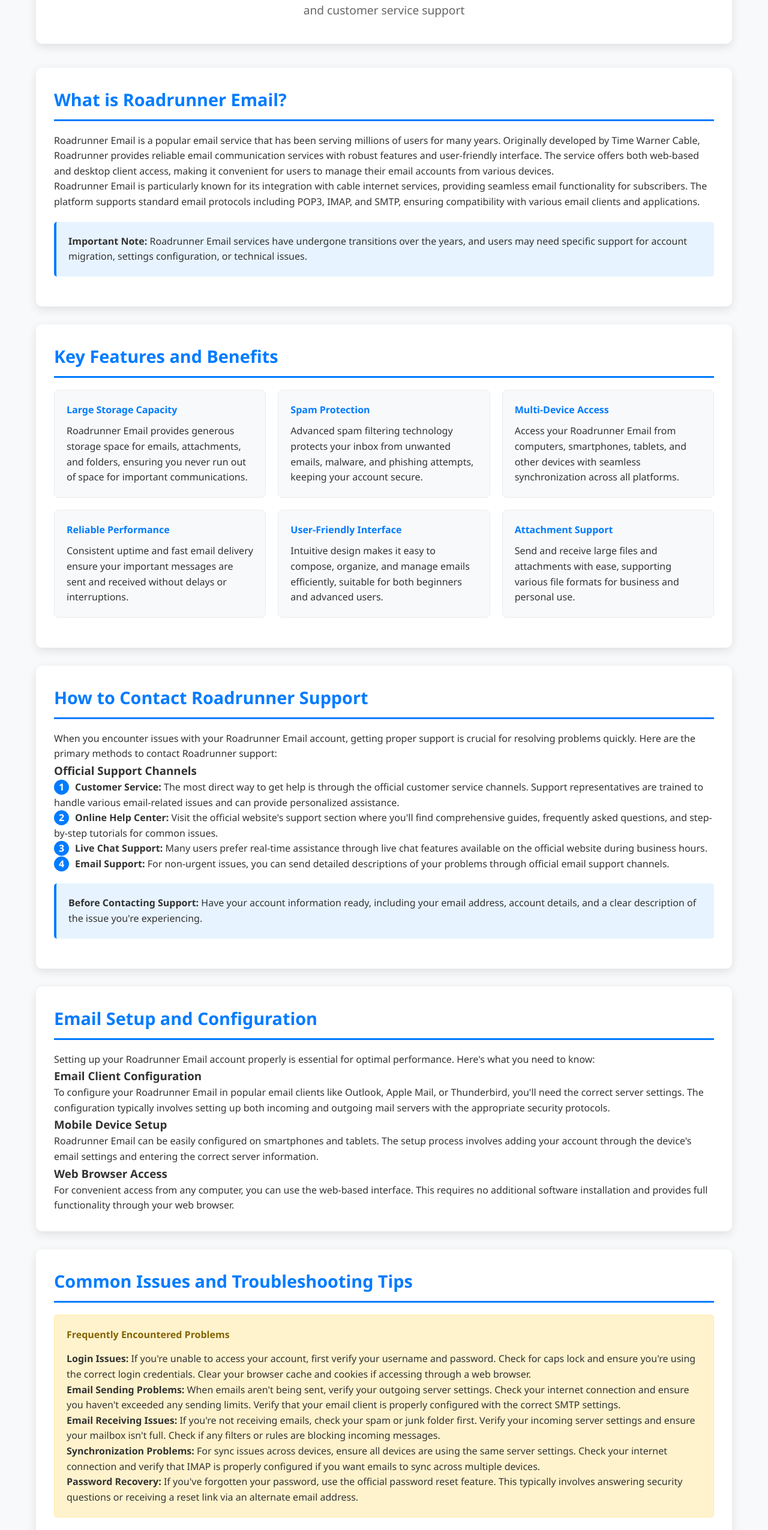
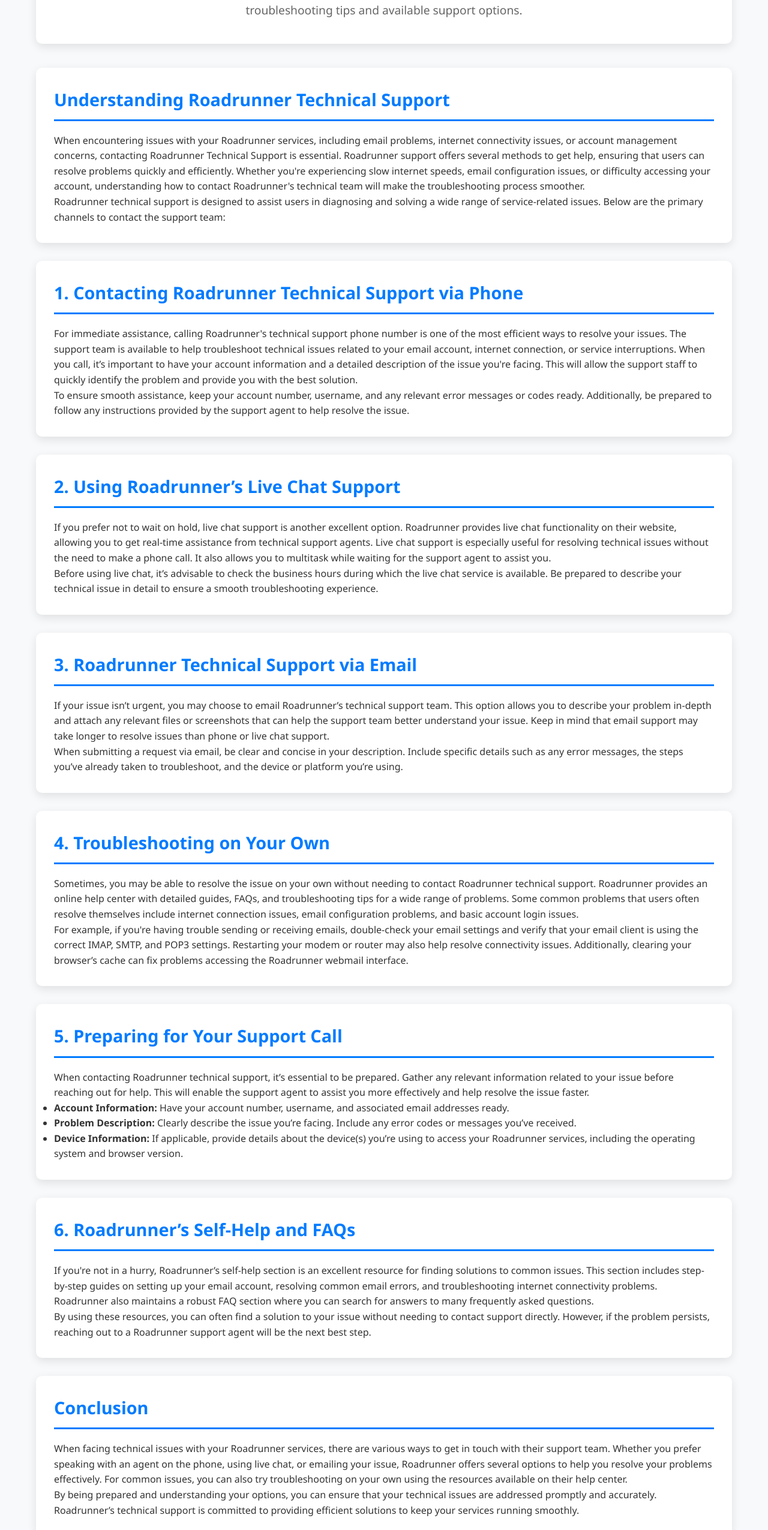
Before and after one commit to deffyfg/RoadRunner-Support-Number, a plain HTML site: page index.html in a window 1280 px wide. Shown: the part 246-2797 px from the top of the page at 60% size. Drawn offline with Linux system fonts and the light colour scheme.

Commit message:
Update index.html

```diff
--- a/index.html
+++ b/index.html
@@ -3,9 +3,9 @@
 <head>
     <meta charset="UTF-8">
     <meta name="viewport" content="width=device-width, initial-scale=1.0">
-    <title>How to Contact Roadrunner Support Number? - Complete Guide & Help</title>
-    <meta name="description" content="Learn how to contact Roadrunner support for email issues, technical problems, and account help. Complete guide with troubleshooting tips and customer service information.">
-    <meta name="keywords" content="Roadrunner customer service number, Roadrunner support contact, Roadrunner helpline, Roadrunner phone support, Roadrunner technical support number, Roadrunner contact number, Spectrum support number, TWC Roadrunner support, Roadrunner customer service contact, Roadrunner support hotline, Roadrunner phone number, Roadrunner account support number, Roadrunner email support number, Roadrunner live support, Roadrunner assistance number, Spectrum customer service number, Roadrunner technical assistance, Roadrunner toll-free number, Roadrunner contact for issues, Roadrunner service phone number, Roadrunner support team contact.">
+    <title>How to Contact Roadrunner Technical Support? - Complete Guide</title>
+    <meta name="description" content="Learn how to contact Roadrunner technical support for email, internet, and account issues. Get troubleshooting tips and step-by-step instructions for resolving problems.">
+    <meta name="keywords" content="roadrunner support, roadrunner troubleshooting, technical support roadrunner, roadrunner customer service, roadrunner internet issues, roadrunner help desk, roadrunner email setup, roadrunner connection problems, roadrunner network support, roadrunner outage assistance, roadrunner service help, roadrunner modem troubleshooting, roadrunner tech assistance, roadrunner account help, roadrunner phone support, roadrunner online support, roadrunner service guide, roadrunner email troubleshooting">
     <meta name="author" content="Roadrunner Support Guide">
     <meta name="robots" content="index, follow">
 
@@ -207,155 +207,68 @@
 
     <div class="container">
         <div class="article-header">
-            <h1 class="article-title">How to Contact Roadrunner Support Number?</h1>
-            <p class="article-subtitle">Complete guide to getting help with your Roadrunner email account, technical issues, and customer service support</p>
+            <h1 class="article-title">How to Contact Roadrunner Technical Support?</h1>
+            <p class="article-subtitle">A complete guide to getting help with your Roadrunner technical issues, including troubleshooting tips and available support options.</p>
         </div>
 
         <div class="content-section">
-            <h2 class="section-title">What is Roadrunner Email?</h2>
-            <p>Roadrunner Email is a popular email service that has been serving millions of users for many years. Originally developed by Time Warner Cable, Roadrunner provides reliable email communication services with robust features and user-friendly interface. The service offers both web-based and desktop client access, making it convenient for users to manage their email accounts from various devices.</p>
+            <h2 class="section-title">Understanding Roadrunner Technical Support</h2>
+            <p>When encountering issues with your Roadrunner services, including email problems, internet connectivity issues, or account management concerns, contacting Roadrunner Technical Support is essential. Roadrunner support offers several methods to get help, ensuring that users can resolve problems quickly and efficiently. Whether you're experiencing slow internet speeds, email configuration issues, or difficulty accessing your account, understanding how to contact Roadrunner's technical team will make the troubleshooting process smoother.</p>
 
-            <p>Roadrunner Email is particularly known for its integration with cable internet services, providing seamless email functionality for subscribers. The platform supports standard email protocols including POP3, IMAP, and SMTP, ensuring compatibility with various email clients and applications.</p>
-
-            <div class="highlight-box">
-                <strong>Important Note:</strong> Roadrunner Email services have undergone transitions over the years, and users may need specific support for account migration, settings configuration, or technical issues.
-            </div>
+            <p>Roadrunner technical support is designed to assist users in diagnosing and solving a wide range of service-related issues. Below are the primary channels to contact the support team:</p>
         </div>
 
         <div class="content-section">
-            <h2 class="section-title">Key Features and Benefits</h2>
-            <div class="feature-grid">
-                <div class="feature-card">
-                    <h4>Large Storage Capacity</h4>
-                    <p>Roadrunner Email provides generous storage space for emails, attachments, and folders, ensuring you never run out of space for important communications.</p>
-                </div>
+            <h2 class="section-title">1. Contacting Roadrunner Technical Support via Phone</h2>
+            <p>For immediate assistance, calling Roadrunner's technical support phone number is one of the most efficient ways to resolve your issues. The support team is available to help troubleshoot technical issues related to your email account, internet connection, or service interruptions. When you call, it’s important to have your account information and a detailed description of the issue you're facing. This will allow the support staff to quickly identify the problem and provide you with the best solution.</p>
 
-                <div class="feature-card">
-                    <h4>Spam Protection</h4>
-                    <p>Advanced spam filtering technology protects your inbox from unwanted emails, malware, and phishing attempts, keeping your account secure.</p>
-                </div>
-
-                <div class="feature-card">
-                    <h4>Multi-Device Access</h4>
-                    <p>Access your Roadrunner Email from computers, smartphones, tablets, and other devices with seamless synchronization across all platforms.</p>
-                </div>
-
-                <div class="feature-card">
-                    <h4>Reliable Performance</h4>
-                    <p>Consistent uptime and fast email delivery ensure your important messages are sent and received without delays or interruptions.</p>
-                </div>
-
-                <div class="feature-card">
-                    <h4>User-Friendly Interface</h4>
-                    <p>Intuitive design makes it easy to compose, organize, and manage emails efficiently, suitable for both beginners and advanced users.</p>
-                </div>
-
-                <div class="feature-card">
-                    <h4>Attachment Support</h4>
-                    <p>Send and receive large files and attachments with ease, supporting various file formats for business and personal use.</p>
-                </div>
-            </div>
+            <p>To ensure smooth assistance, keep your account number, username, and any relevant error messages or codes ready. Additionally, be prepared to follow any instructions provided by the support agent to help resolve the issue.</p>
         </div>
 
         <div class="content-section">
-            <h2 class="section-title">How to Contact Roadrunner Support</h2>
-            <p>When you encounter issues with your Roadrunner Email account, getting proper support is crucial for resolving problems quickly. Here are the primary methods to contact Roadrunner support:</p>
+            <h2 class="section-title">2. Using Roadrunner’s Live Chat Support</h2>
+            <p>If you prefer not to wait on hold, live chat support is another excellent option. Roadrunner provides live chat functionality on their website, allowing you to get real-time assistance from technical support agents. Live chat support is especially useful for resolving technical issues without the need to make a phone call. It also allows you to multitask while waiting for the support agent to assist you.</p>
 
-            <h3>Official Support Channels</h3>
-            <p><span class="step-number">1</span><strong>Customer Service:</strong> The most direct way to get help is through the official customer service channels. Support representatives are trained to handle various email-related issues and can provide personalized assistance.</p>
-
-            <p><span class="step-number">2</span><strong>Online Help Center:</strong> Visit the official website's support section where you'll find comprehensive guides, frequently asked questions, and step-by-step tutorials for common issues.</p>
-
-            <p><span class="step-number">3</span><strong>Live Chat Support:</strong> Many users prefer real-time assistance through live chat features available on the official website during business hours.</p>
-
-            <p><span class="step-number">4</span><strong>Email Support:</strong> For non-urgent issues, you can send detailed descriptions of your problems through official email support channels.</p>
-
-            <div class="highlight-box">
-                <strong>Before Contacting Support:</strong> Have your account information ready, including your email address, account details, and a clear description of the issue you're experiencing.
-            </div>
+            <p>Before using live chat, it’s advisable to check the business hours during which the live chat service is available. Be prepared to describe your technical issue in detail to ensure a smooth troubleshooting experience.</p>
         </div>
 
         <div class="content-section">
-            <h2 class="section-title">Email Setup and Configuration</h2>
-            <p>Setting up your Roadrunner Email account properly is essential for optimal performance. Here's what you need to know:</p>
+            <h2 class="section-title">3. Roadrunner Technical Support via Email</h2>
+            <p>If your issue isn’t urgent, you may choose to email Roadrunner’s technical support team. This option allows you to describe your problem in-depth and attach any relevant files or screenshots that can help the support team better understand your issue. Keep in mind that email support may take longer to resolve issues than phone or live chat support.</p>
 
-            <h3>Email Client Configuration</h3>
-            <p>To configure your Roadrunner Email in popular email clients like Outlook, Apple Mail, or Thunderbird, you'll need the correct server settings. The configuration typically involves setting up both incoming and outgoing mail servers with the appropriate security protocols.</p>
-
-            <h3>Mobile Device Setup</h3>
-            <p>Roadrunner Email can be easily configured on smartphones and tablets. The setup process involves adding your account through the device's email settings and entering the correct server information.</p>
-
-            <h3>Web Browser Access</h3>
-            <p>For convenient access from any computer, you can use the web-based interface. This requires no additional software installation and provides full functionality through your web browser.</p>
+            <p>When submitting a request via email, be clear and concise in your description. Include specific details such as any error messages, the steps you’ve already taken to troubleshoot, and the device or platform you’re using.</p>
         </div>
 
         <div class="content-section">
-            <h2 class="section-title">Common Issues and Troubleshooting Tips</h2>
-            <div class="troubleshooting-list">
-                <h4>Frequently Encountered Problems</h4>
+            <h2 class="section-title">4. Troubleshooting on Your Own</h2>
+            <p>Sometimes, you may be able to resolve the issue on your own without needing to contact Roadrunner technical support. Roadrunner provides an online help center with detailed guides, FAQs, and troubleshooting tips for a wide range of problems. Some common problems that users often resolve themselves include internet connection issues, email configuration problems, and basic account login issues.</p>
 
-                <p><strong>Login Issues:</strong> If you're unable to access your account, first verify your username and password. Check for caps lock and ensure you're using the correct login credentials. Clear your browser cache and cookies if accessing through a web browser.</p>
-
-                <p><strong>Email Sending Problems:</strong> When emails aren't being sent, verify your outgoing server settings. Check your internet connection and ensure you haven't exceeded any sending limits. Verify that your email client is properly configured with the correct SMTP settings.</p>
-
-                <p><strong>Email Receiving Issues:</strong> If you're not receiving emails, check your spam or junk folder first. Verify your incoming server settings and ensure your mailbox isn't full. Check if any filters or rules are blocking incoming messages.</p>
-
-                <p><strong>Synchronization Problems:</strong> For sync issues across devices, ensure all devices are using the same server settings. Check your internet connection and verify that IMAP is properly configured if you want emails to sync across multiple devices.</p>
-
-                <p><strong>Password Recovery:</strong> If you've forgotten your password, use the official password reset feature. This typically involves answering security questions or receiving a reset link via an alternate email address.</p>
-            </div>
-
-            <h3>Advanced Troubleshooting</h3>
-            <p>For more complex issues, you may need to check firewall settings, antivirus configurations, or network connectivity problems. Some email clients may require specific port configurations or security certificate updates.</p>
+            <p>For example, if you're having trouble sending or receiving emails, double-check your email settings and verify that your email client is using the correct IMAP, SMTP, and POP3 settings. Restarting your modem or router may also help resolve connectivity issues. Additionally, clearing your browser’s cache can fix problems accessing the Roadrunner webmail interface.</p>
         </div>
 
         <div class="content-section">
-            <h2 class="section-title">Security and Account Protection</h2>
-            <p>Maintaining the security of your Roadrunner Email account is crucial in today's digital environment. Here are essential security practices:</p>
+            <h2 class="section-title">5. Preparing for Your Support Call</h2>
+            <p>When contacting Roadrunner technical support, it’s essential to be prepared. Gather any relevant information related to your issue before reaching out for help. This will enable the support agent to assist you more effectively and help resolve the issue faster.</p>
 
-            <h3>Password Security</h3>
-            <p>Use strong, unique passwords that include a combination of letters, numbers, and special characters. Avoid using the same password for multiple accounts and consider using a password manager for better security.</p>
-
-            <h3>Two-Factor Authentication</h3>
-            <p>Enable two-factor authentication if available to add an extra layer of security to your account. This prevents unauthorized access even if your password is compromised.</p>
-
-            <h3>Regular Account Monitoring</h3>
-            <p>Regularly check your account activity and immediately report any suspicious activities to support. Monitor your sent folder for emails you didn't send and check for any unauthorized account changes.</p>
+            <ul>
+                <li><strong>Account Information:</strong> Have your account number, username, and associated email addresses ready.</li>
+                <li><strong>Problem Description:</strong> Clearly describe the issue you’re facing. Include any error codes or messages you’ve received.</li>
+                <li><strong>Device Information:</strong> If applicable, provide details about the device(s) you’re using to access your Roadrunner services, including the operating system and browser version.</li>
+            </ul>
         </div>
 
         <div class="content-section">
-            <h2 class="section-title">Migration and Account Transfer</h2>
-            <p>Due to service transitions and provider changes, many Roadrunner Email users need assistance with account migration. This process involves transferring your existing emails, contacts, and settings to a new email service or updating your current configuration.</p>
+            <h2 class="section-title">6. Roadrunner’s Self-Help and FAQs</h2>
+            <p>If you're not in a hurry, Roadrunner’s self-help section is an excellent resource for finding solutions to common issues. This section includes step-by-step guides on setting up your email account, resolving common email errors, and troubleshooting internet connectivity problems. Roadrunner also maintains a robust FAQ section where you can search for answers to many frequently asked questions.</p>
 
-            <h3>Data Backup</h3>
-            <p>Before any migration, it's essential to backup your important emails, contacts, and folders. This ensures you don't lose valuable information during the transition process.</p>
-
-            <h3>New Account Setup</h3>
-            <p>When setting up a new email account, support can guide you through the process of importing your existing data and configuring your new email settings properly.</p>
-        </div>
-
-        <div class="content-section">
-            <h2 class="section-title">Best Practices for Email Management</h2>
-            <p>Effective email management enhances your productivity and ensures smooth email operations:</p>
-
-            <h3>Organization Tips</h3>
-            <p>Create folders and labels to organize your emails systematically. Use filters and rules to automatically sort incoming messages. Regularly clean up your inbox by archiving or deleting unnecessary emails.</p>
-
-            <h3>Performance Optimization</h3>
-            <p>Keep your mailbox size manageable by regularly deleting large attachments and old emails. Use search functions effectively to find specific messages quickly. Configure your email client settings for optimal performance.</p>
+            <p>By using these resources, you can often find a solution to your issue without needing to contact support directly. However, if the problem persists, reaching out to a Roadrunner support agent will be the next best step.</p>
         </div>
 
         <div class="content-section">
             <h2 class="section-title">Conclusion</h2>
-            <p>Roadrunner Email support is available to help users resolve various email-related issues and ensure smooth email operations. Whether you're experiencing login problems, configuration issues, or need help with account migration, proper support channels are available to assist you.</p>
+            <p>When facing technical issues with your Roadrunner services, there are various ways to get in touch with their support team. Whether you prefer speaking with an agent on the phone, using live chat, or emailing your issue, Roadrunner offers several options to help you resolve your problems effectively. For common issues, you can also try troubleshooting on your own using the resources available on their help center.</p>
 
-            <p>Remember to always use official support channels for the most accurate and secure assistance. Keep your account information handy when contacting support, and don't hesitate to reach out when you encounter any difficulties with your Roadrunner Email account.</p>
-
-            <p>By following the troubleshooting tips and best practices outlined in this guide, you can maintain a properly functioning email account and quickly resolve most common issues. For complex problems or account-specific concerns, professional support is always recommended to ensure your email service continues to meet your communication needs effectively.</p>
-
-            <div class="highlight-box">
-                <strong>Final Tip:</strong> Stay informed about any service updates or changes by regularly checking official announcements and keeping your contact information up to date with your email provider.
-            </div>
+            <p>By being prepared and understanding your options, you can ensure that your technical issues are addressed promptly and accurately. Roadrunner’s technical support is committed to providing efficient solutions to keep your services running smoothly.</p>
         </div>
     </div>
 </body>
```
